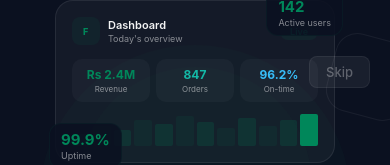
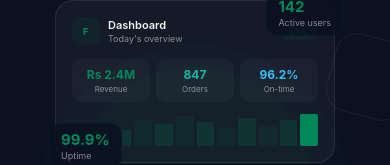
Before and after one commit to waleedhassan17/FinMatrix, a React Native app: screen / in a window 390 px wide. Shown: the top 165 px of the page. Built offline with nearby package versions, Linux system fonts and the light colour scheme; what expo-task-manager, react-native-worklets would draw is missing.

Commit message:
Remove duplicate top Skip button from onboarding screens

```diff
--- a/src/screens/Onboarding/OnboardingScreen.tsx
+++ b/src/screens/Onboarding/OnboardingScreen.tsx
@@ -361,11 +361,7 @@ const OnboardingScreen: React.FC<{ navigation: Nav }> = ({ navigation }) => {
     <View style={ms.container}>
       <StatusBar barStyle="light-content" backgroundColor={B.navy} />
 
-      {!isLast && (
-        <TouchableOpacity style={ms.skipBtn} onPress={skip} hitSlop={{ top: 10, bottom: 10, left: 10, right: 10 }}>
-          <Text style={ms.skipBtnText}>Skip</Text>
-        </TouchableOpacity>
-      )}
+      {/* Top skip button removed — bottom "Skip for now" is the single skip affordance */}
 
       <FlatList
         ref={flatListRef}
```
